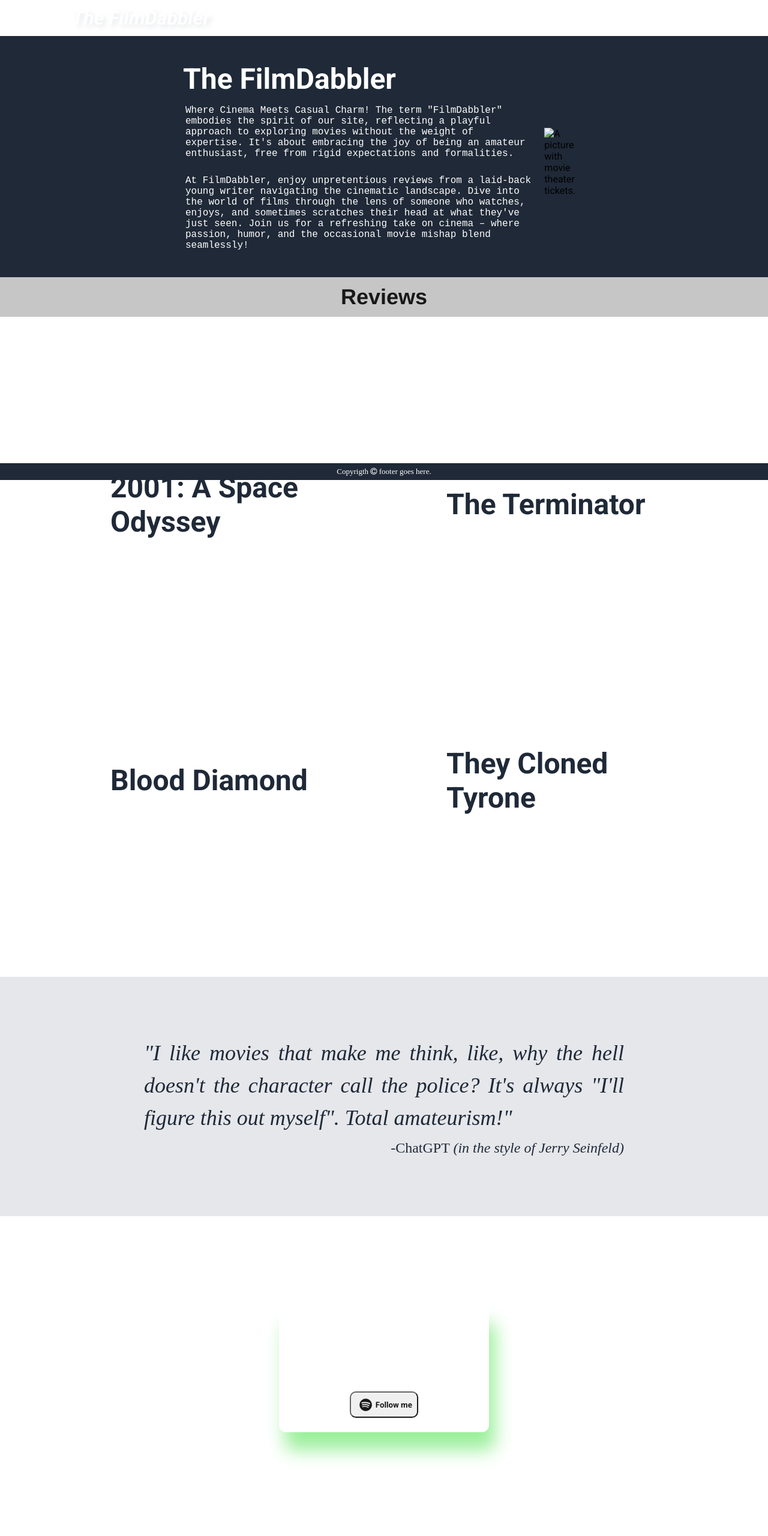
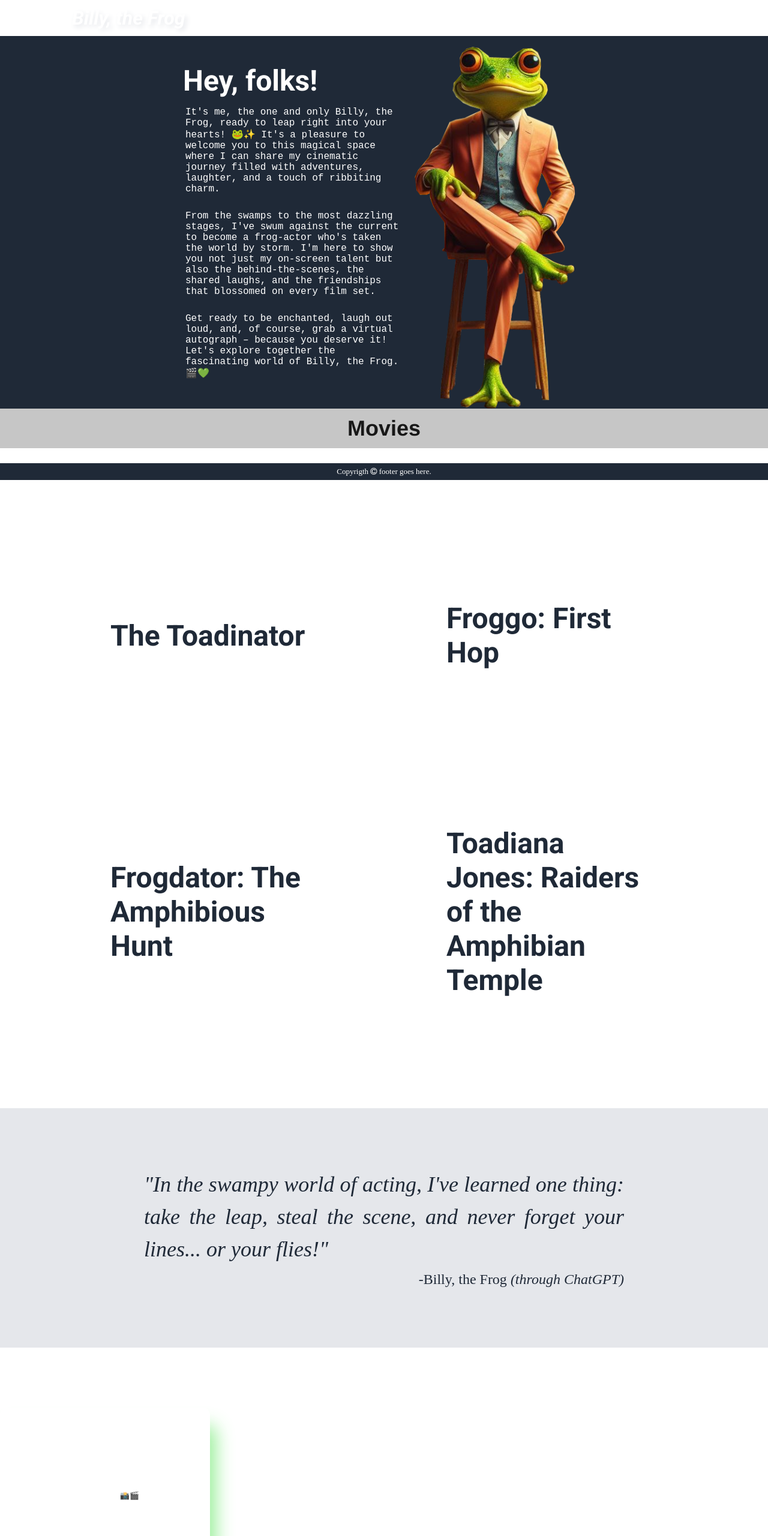
Before and after one commit to jotap-ramos/landingPageOdin, a plain HTML site: page index.html in a window 1280 px wide. Shown: the top 2560 px of the page at 60% size. Before the commit the page ends 2535 px from the top, so only its background shows below. Drawn offline with Linux system fonts and the light colour scheme.

Commit message:
feat: Add basic html structure and images to main folder

```diff
--- a/index.html
+++ b/index.html
@@ -4,7 +4,7 @@
         <meta charset="UTF-8">
         <meta http-equiv="X-UA-Compatible" content="IE=edge">
         <meta name="viewport" content="width=device-width, initial-scale=1.0" >
-        <title>The FilmDabbler</title>
+        <title>Billy, the Frog</title>
         <link href="https://fonts.googleapis.com/css2?family=Roboto:ital,wght@0,100;0,300;0,400;0,500;0,700;0,900;1,100;1,300;1,400;1,500;1,700;1,900&display=swap" rel="stylesheet">
         <link rel="stylesheet" href="https://cdnjs.cloudflare.com/ajax/libs/font-awesome/4.7.0/css/font-awesome.min.css">
         <link rel="stylesheet" href="style.css">
@@ -12,7 +12,7 @@
     <body>
         <nav class="navbar" id="sticky">
             <div class="container">
-                <div class="logo">The FilmDabbler</div>
+                <div class="logo">Billy, the Frog</div>
                 <ul class="nav">
                     <li><a href="#top">Home</a></li>
                     <li><a href="./about.html">About</a></li>
@@ -23,42 +23,51 @@
         <header class="header">
             <div class="container">
                 <div id="site-presentation">
-                    <h1 class="header-title">The FilmDabbler</h1>
-                    <p>Where Cinema Meets Casual Charm! The term "FilmDabbler" embodies the spirit of our site, reflecting a playful approach to exploring movies without the weight of expertise. It's about embracing the joy of being an amateur enthusiast, free from rigid expectations and formalities.</p>
+                    <h1 class="header-title">Hey, folks!</h1>
+                    <p>It's me, the one and only Billy, the Frog, ready to leap right into your hearts! 🐸✨ It's a pleasure to welcome you to this magical space where I can share my cinematic journey filled with adventures, laughter, and a touch of ribbiting charm.</p>
                     <br>
-                    <p>  At FilmDabbler, enjoy unpretentious reviews from a laid-back young writer navigating the cinematic landscape. Dive into the world of films through the lens of someone who watches, enjoys, and sometimes scratches their head at what they've just seen. Join us for a refreshing take on cinema – where passion, humor, and the occasional movie mishap blend seamlessly!</p>
+                    <p>From the swamps to the most dazzling stages, I've swum against the current to become a frog-actor who's taken the world by storm. I'm here to show you not just my on-screen talent but also the behind-the-scenes, the shared laughs, and the friendships that blossomed on every film set.</p>
+                    <br>
+                    <p>Get ready to be enchanted, laugh out loud, and, of course, grab a virtual autograph – because you deserve it! Let's explore together the fascinating world of Billy, the Frog. 🎬💚</p>
                 </div>
-                <img src="./stanley_kubrick.png" alt="A picture with movie theater tickets.">
+                <img src="./billy_himself.png" alt="A picture of a frog drinking soda with a bucket of popcorn through its legs.">
             </div>
         </header>
         <section class="review-boxes">
-            <h2 id="review-section-title">Reviews</h2>
+            <h2 id="review-section-title">Movies</h2>
             <div class="container">
                 <div class="box" id="movie1" onclick="location.href='./2001ASpaceOdyssey_review.html';" style="cursor: pointer;">
-                    <h1>2001: A Space Odyssey</h1>
+                    <h1>The Toadinator</h1>
                 </div>
                 <div class="box" id="movie2" onclick="location.href='./theTerminator.html';" style="cursor: pointer;">
-                    <h1>The Terminator</h1>
+                    <h1>Froggo: First Hop</h1>
                 </div>
                 <div class="box" id="movie3" onclick="location.href='./bloodDiamond.html';" style="cursor: pointer;">
-                    <h1>Blood Diamond</h1>
+                    <h1>Frogdator: The Amphibious Hunt</h1>
                 </div>
                 <div class="box" id="movie4" onclick="location.href='./theyClonedTyrone.html';" style="cursor: pointer;" >
-                    <h1>They Cloned Tyrone</h1>
+                    <h1>Toadiana Jones: Raiders of the Amphibian Temple</h1>
                 </div>
             </div>
         </section>
         <div class="quote-container">
             <div class="quote-card">
-                <div id="quote">"I like movies that make me think, like, why the hell doesn't the character call the police? It's always "I'll figure this out myself". Total amateurism!"</div>
-                <div id="author">-ChatGPT <i>(in the style of Jerry Seinfeld)</i></div>
+                <div id="quote">"In the swampy world of acting, I've learned one thing: take the leap, steal the scene, and never forget your lines... or your flies!"</div>
+                <div id="author">-Billy, the Frog <i>(through ChatGPT)</i></div>
             </div>
         </div>
-        <div class="music-card-container">
-            <div class="music-card-text">
-                <h3>Are you into music too?</h3>
-                <p>Let's exchange playlists and explore different musical tastes! The more diverse the better. Discover what I've been listening to. Click the button below.</p>
-                <div><a href="https://open.spotify.com/user/joao%7C%7Cramos?si=503de842a75f4690"><button class="button"><i class="fa fa-spotify" id="spotify-icon" style="font-size:24px"></i>Follow me</button></a></div>
+        <div class="pre-footer-container">
+            <div class="pre-footer-card">
+                <div class="music-card-text">
+                    <h3>Hop into my World!</h3>
+                    <p>Actor, adventurer, and the one and only Billy the Frog invites you to join the ribbiting journey of life on the stage and beyond.
+                        <br>Follow for a daily dose of amphibious charm, behind-the-scenes antics, and a splash of laughter! 📸🎬<br>Let's leap into the spotlight together.
+                        <br>Don't miss a single croak – hit that 'Follow' button now!
+                        <br>#BillyTheFrog #ActorLife #LeapWithBilly"
+                    </p>
+                    <div><a href="#top"><button class="button"><i class="fa fa-twitter" id="twitter-icon" style="font-size:24px"></i>Follow me</button></a></div>
+                </div>
+                <img id="card_img" src="./oscar_billy.png" alt="A picture of Billy, the Frog, holding an Oscar prize.">
             </div>
         </div>
         <footer class="footer">Copyrigth <i class="fa fa-copyright"></i> footer goes here.</footer>
```
Also changed, not shown: Indiana_frog_Jones.jpeg (added), billy_himself.png (added), curtains_bg.jpg (added), oscar_billy.png (added), predator_frog.jpeg (added), rambo_theFrog.jpeg (added), terminator_frog.jpeg (added), 2 other files.
